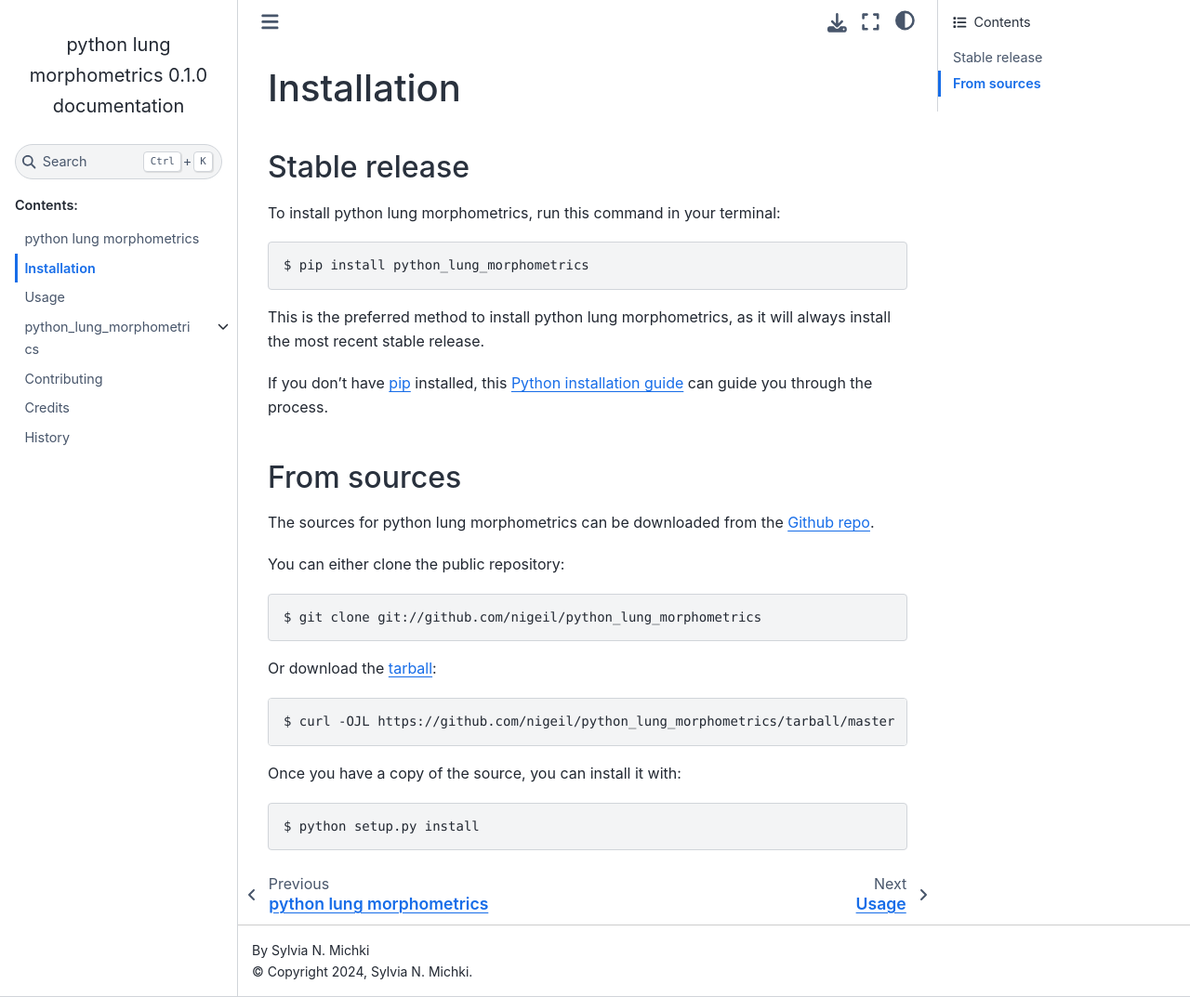
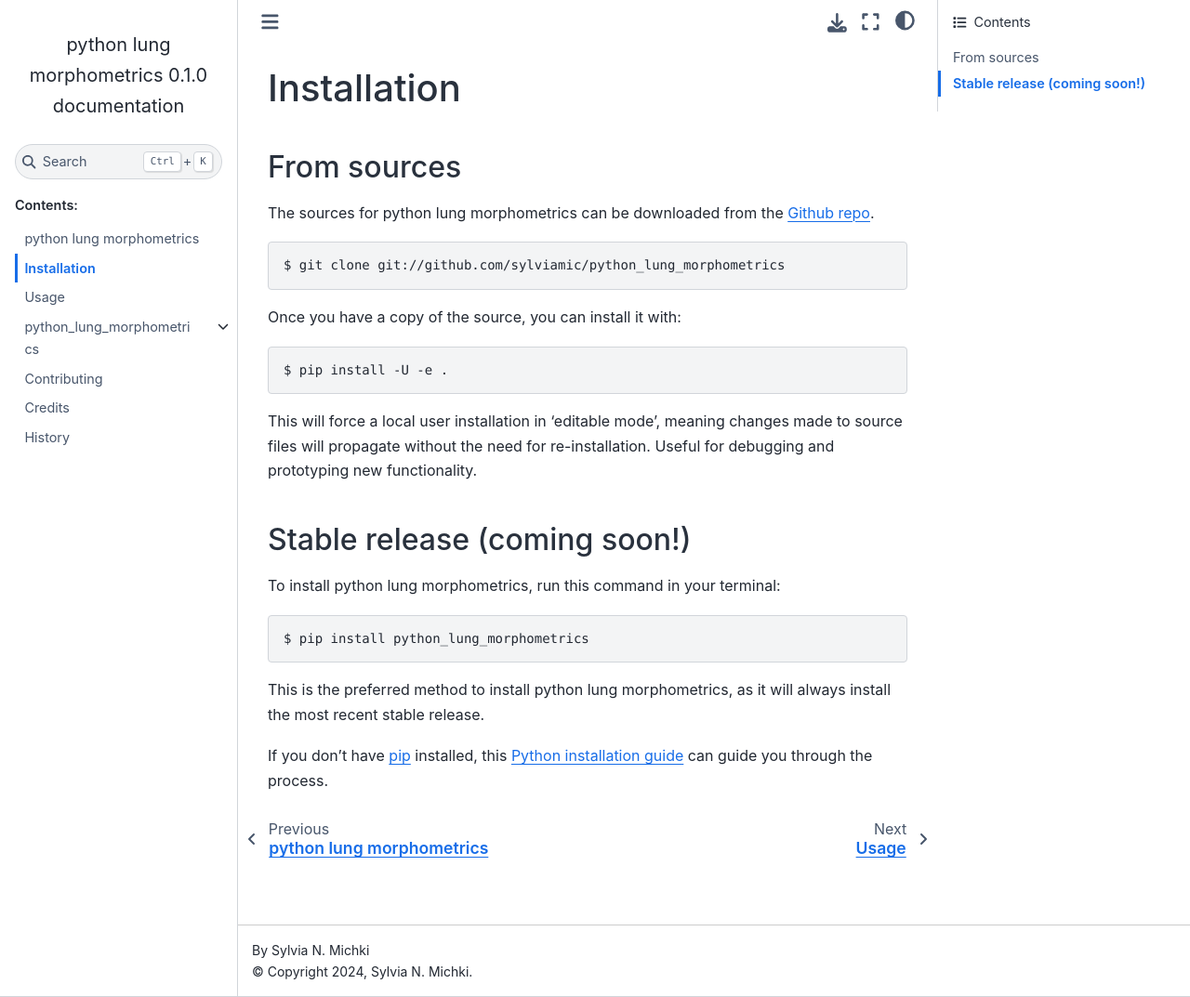
Before and after one commit to sylviamic/python_lung_morphometrics, a Sphinx documentation site: the page built from docs/installation.rst, in a window 1280 px wide and 1073 px high. Shown: the whole window at 93% size. Built offline with Sphinx 7.4.7 and the Sphinx Book theme 1.1.4, drawn with Linux system fonts in a browser that asks for light colours.

Commit message:
Editing docs.

```diff
--- a/docs/conf.py
+++ b/docs/conf.py
@@ -65,7 +65,7 @@ release = python_lung_morphometrics.__version__
 #
 # This is also used if you do content translation via gettext catalogs.
 # Usually you set "language" from the command line for these cases.
-language = None
+language = "en"
 
 # List of patterns, relative to source directory, that match files and
 # directories to ignore when looking for source files.
--- a/docs/index.rst
+++ b/docs/index.rst
@@ -1,8 +1,8 @@
 Welcome to python lung morphometrics's documentation!
-======================================
+=====================================================
 
 .. toctree::
-   :maxdepth: 2
+   :maxdepth: 4
    :caption: Contents:
 
    readme
--- a/docs/installation.rst
+++ b/docs/installation.rst
@@ -4,9 +4,33 @@
 Installation
 ============
 
+From sources
+------------
 
-Stable release
---------------
+The sources for python lung morphometrics can be downloaded from the `Github repo`_.
+
+.. code-block:: console
+
+    $ git clone git://github.com/sylviamic/python_lung_morphometrics
+
+Once you have a copy of the source, you can install it with:
+
+.. code-block:: console
+
+    $ pip install -U -e .
+
+This will force a local user installation in 'editable mode',
+meaning changes made to source files will propagate without the
+need for re-installation. Useful for debugging and prototyping
+new functionality.
+
+
+.. _Github repo: https://github.com/nigeil/python_lung_morphometrics
+.. _tarball: https://github.com/nigeil/python_lung_morphometrics/tarball/master
+
+
+Stable release (coming soon!)
+-----------------------------
 
 To install python lung morphometrics, run this command in your terminal:
 
@@ -14,38 +38,11 @@ To install python lung morphometrics, run this command in your terminal:
 
     $ pip install python_lung_morphometrics
 
-This is the preferred method to install python lung morphometrics, as it will always install the most recent stable release.
+This is the preferred method to install python lung morphometrics, as it will always install
+the most recent stable release.
 
 If you don't have `pip`_ installed, this `Python installation guide`_ can guide
 you through the process.
 
 .. _pip: https://pip.pypa.io
 .. _Python installation guide: http://docs.python-guide.org/en/latest/starting/installation/
-
-
-From sources
-------------
-
-The sources for python lung morphometrics can be downloaded from the `Github repo`_.
-
-You can either clone the public repository:
-
-.. code-block:: console
-
-    $ git clone git://github.com/nigeil/python_lung_morphometrics
-
-Or download the `tarball`_:
-
-.. code-block:: console
-
-    $ curl -OJL https://github.com/nigeil/python_lung_morphometrics/tarball/master
-
-Once you have a copy of the source, you can install it with:
-
-.. code-block:: console
-
-    $ python setup.py install
-
-
-.. _Github repo: https://github.com/nigeil/python_lung_morphometrics
-.. _tarball: https://github.com/nigeil/python_lung_morphometrics/tarball/master
```
